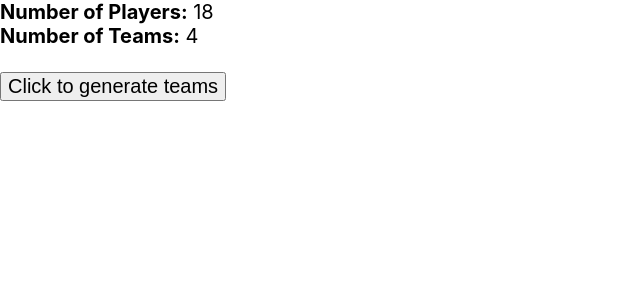
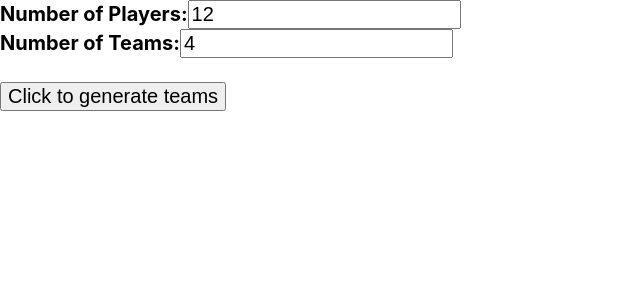
Before and after one commit to christianhalsell/street-soccer, a React (Create React App) app: page / in a window 1280 px wide. Shown: the top 300 px of the page, without its empty margins (0-640 px from the left). Built offline with nearby package versions, Linux system fonts and the light colour scheme.

Commit message:
Make Number of Players and Number of Teams changeable

```diff
--- a/src/App.css
+++ b/src/App.css
@@ -1,4 +1,9 @@
 body,
-button {
+button,
+input {
   font-size: 20px;
 }
+
+input {
+  display: inline-block;
+}
--- a/src/components/TeamCreator.jsx
+++ b/src/components/TeamCreator.jsx
@@ -1,12 +1,13 @@
 import React, {useState, useEffect} from 'react'
 
 const TeamCreator = () => {
-  const numberOfPlayers = 18;
-  const numberOfTeams = 4;
+  const [numberOfPlayers, setNumberOfPlayers] = useState(12);
+  const [numberOfTeams, setNumberOfTeams] = useState(4);
+  const [teams, setTeams] = useState([])
+
   let teamRoster = []
   let tempTeams = [];
 
-  const [teams, setTeams] = useState([])
 
   const addPlayers = () => {
     teamRoster = [];
@@ -36,6 +37,16 @@ const TeamCreator = () => {
   };
 
   const generateTeams = () => {
+    if (numberOfPlayers < numberOfTeams) {
+      alert("You need more players than number of teams");
+      return;
+    }
+
+    if (numberOfTeams % 2 !== 0) {
+      alert("You need an even numer of teams");
+      return;
+    }
+
     addPlayers();
     createRound();
 
@@ -54,13 +65,18 @@ const TeamCreator = () => {
     setTeams(tempTeams);
   };
 
-  // console.log(`Number of Players: ${numberOfPlayers}`);
-  // console.log(`Number of Teams: ${numberOfTeams}`);
-
   return (
     <div>
-      <div><b>Number of Players:</b> {numberOfPlayers}</div>
-      <div><b>Number of Teams:</b> {numberOfTeams}</div>
+      <form>
+        <div className="inputRow">
+          <label><b>Number of Players:</b></label>
+          <input type="number" min="1" value={numberOfPlayers} onChange={e => setNumberOfPlayers(e.target.value)} />
+        </div>
+        <div className="inputRow">
+          <label><b>Number of Teams:</b></label>
+          <input type="number" min="1" value={numberOfTeams} onChange={ e => setNumberOfTeams(e.target.value) } />
+        </div>
+      </form>
       <br />
       <div><button onClick={generateTeams}>Click to generate teams</button></div>
       <br />
```
